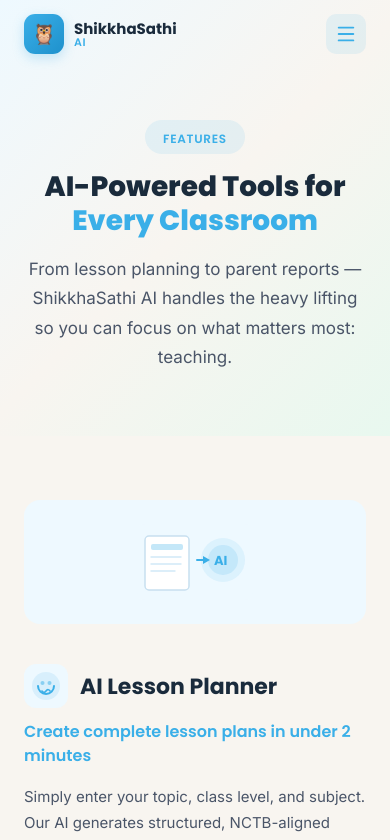
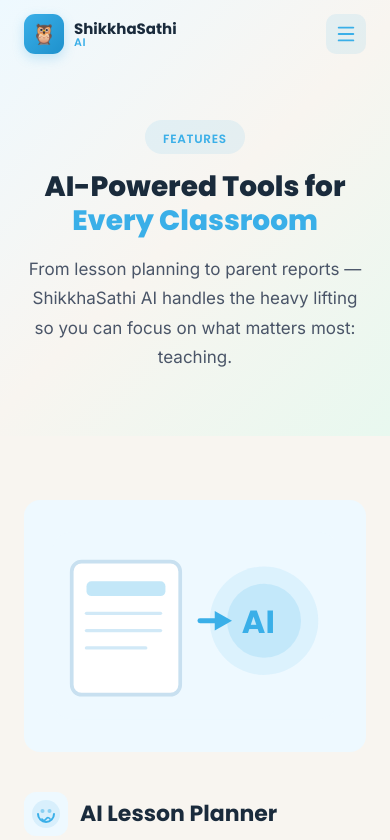
Before and after one commit to sajibmh-2026/ShikkhaSathi-a2-type, a React (Vite) app in the folder client/: page /features in a window 390 px wide. Shown: the top 840 px of the page. Built offline with nearby package versions, Linux system fonts and the light colour scheme.

Commit message:
feat(features): make illustrations responsive and larger
- SVG illustrations now use width:100%/height:auto instead of fixed 116x76px
- FeaturesPage: increased container padding (28px/32px) with max-width 480px
- FeatureCard: constrained illustration to 116px width in card header

```diff
--- a/client/src/components/cards/FeatureCard.tsx
+++ b/client/src/components/cards/FeatureCard.tsx
@@ -55,7 +55,9 @@ export default function FeatureCard({
           {icon}
         </div>
         {/* Mini illustration */}
-        {illustration}
+        <div style={{ width: 116, flexShrink: 0 }}>
+          {illustration}
+        </div>
       </div>
 
       {/* ── Body: text + button ── */}
--- a/client/src/components/illustrations/ExamIllustration.tsx
+++ b/client/src/components/illustrations/ExamIllustration.tsx
@@ -1,7 +1,7 @@
 /** Exam illustration — test paper with questions */
 export default function ExamIllustration() {
   return (
-    <svg viewBox="0 0 116 76" fill="none" style={{ width: 116, height: 76 }} aria-hidden="true">
+    <svg viewBox="0 0 116 76" fill="none" style={{ width: '100%', height: 'auto' }} aria-hidden="true">
       <rect width="116" height="76" rx="8" fill="#FFF8E0" />
       {/* Paper */}
       <rect x="14" y="8" width="88" height="60" rx="5" fill="white" stroke="#FFE680" strokeWidth="1.5" />
--- a/client/src/components/illustrations/LessonIllustration.tsx
+++ b/client/src/components/illustrations/LessonIllustration.tsx
@@ -1,7 +1,7 @@
 /** Lesson plan illustration — document with AI arrow */
 export default function LessonIllustration() {
   return (
-    <svg viewBox="0 0 116 76" fill="none" style={{ width: 116, height: 76 }} aria-hidden="true">
+    <svg viewBox="0 0 116 76" fill="none" style={{ width: '100%', height: 'auto' }} aria-hidden="true">
       <rect width="116" height="76" rx="8" fill="#EEF9FF" />
       {/* Document */}
       <rect x="8" y="12" width="44" height="54" rx="4" fill="white" stroke="#C8E0F0" strokeWidth="1.5" />
--- a/client/src/components/illustrations/ReportIllustration.tsx
+++ b/client/src/components/illustrations/ReportIllustration.tsx
@@ -7,7 +7,7 @@ export default function ReportIllustration() {
   ]
 
   return (
-    <svg viewBox="0 0 116 76" fill="none" style={{ width: 116, height: 76 }} aria-hidden="true">
+    <svg viewBox="0 0 116 76" fill="none" style={{ width: '100%', height: 'auto' }} aria-hidden="true">
       <rect width="116" height="76" rx="8" fill="#FFF0E6" />
       {/* Card */}
       <rect x="10" y="12" width="96" height="54" rx="5" fill="white" stroke="#FFD4B8" strokeWidth="1.5" />
--- a/client/src/components/illustrations/SheetIllustration.tsx
+++ b/client/src/components/illustrations/SheetIllustration.tsx
@@ -1,7 +1,7 @@
 /** Worksheet illustration — stacked documents with checkmark */
 export default function SheetIllustration() {
   return (
-    <svg viewBox="0 0 116 76" fill="none" style={{ width: 116, height: 76 }} aria-hidden="true">
+    <svg viewBox="0 0 116 76" fill="none" style={{ width: '100%', height: 'auto' }} aria-hidden="true">
       <rect width="116" height="76" rx="8" fill="#E8F8EF" />
       {/* Back document */}
       <rect x="56" y="18" width="36" height="48" rx="4" fill="white" stroke="#C8ECD8" strokeWidth="1.5" opacity="0.75" />
--- a/client/src/pages/FeaturesPage.tsx
+++ b/client/src/pages/FeaturesPage.tsx
@@ -104,10 +104,12 @@ function FeatureBlock({
             style={{
               background: feature.bg,
               borderRadius: 16,
-              padding: 24,
+              padding: '32px 28px',
               display: 'flex',
               alignItems: 'center',
               justifyContent: 'center',
+              maxWidth: 480,
+              margin: isReversed ? '0 0 0 auto' : '0',
             }}
           >
             {feature.illustration}
```
